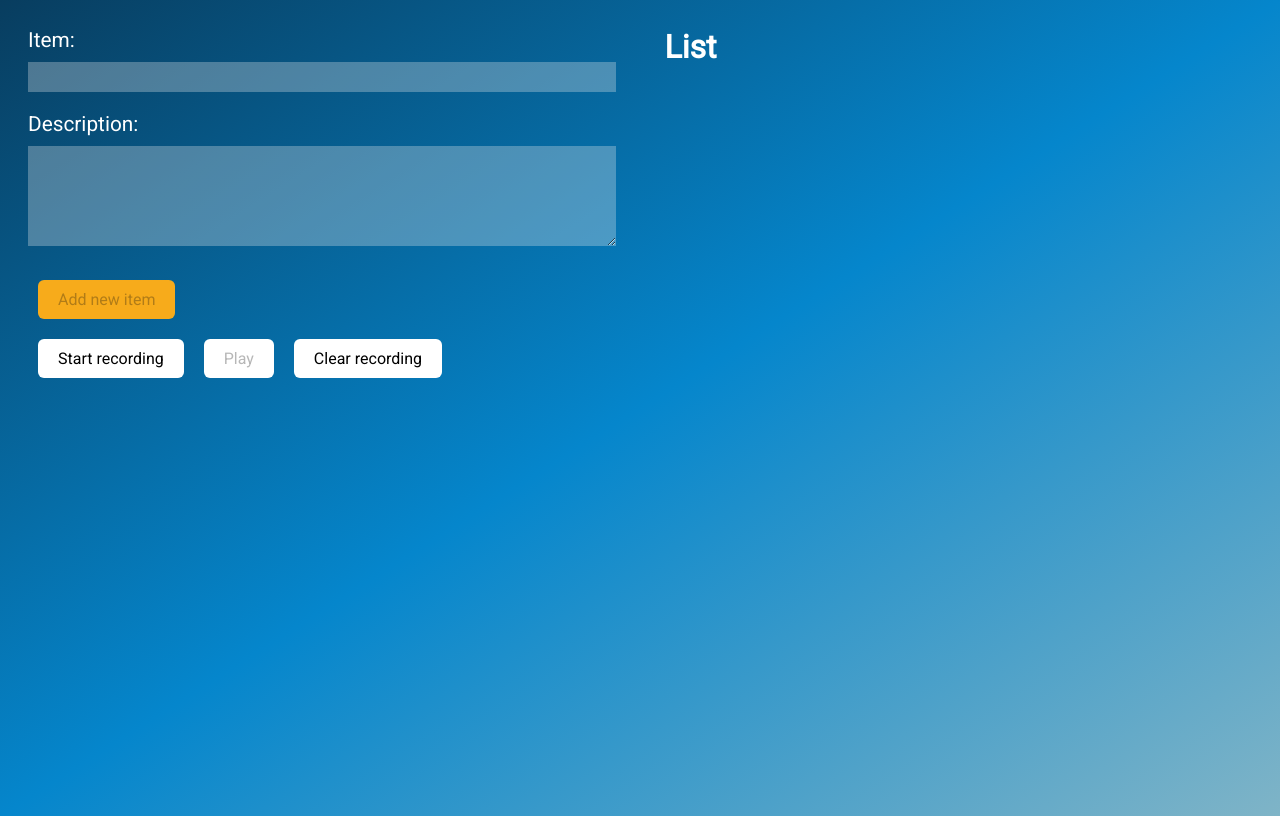
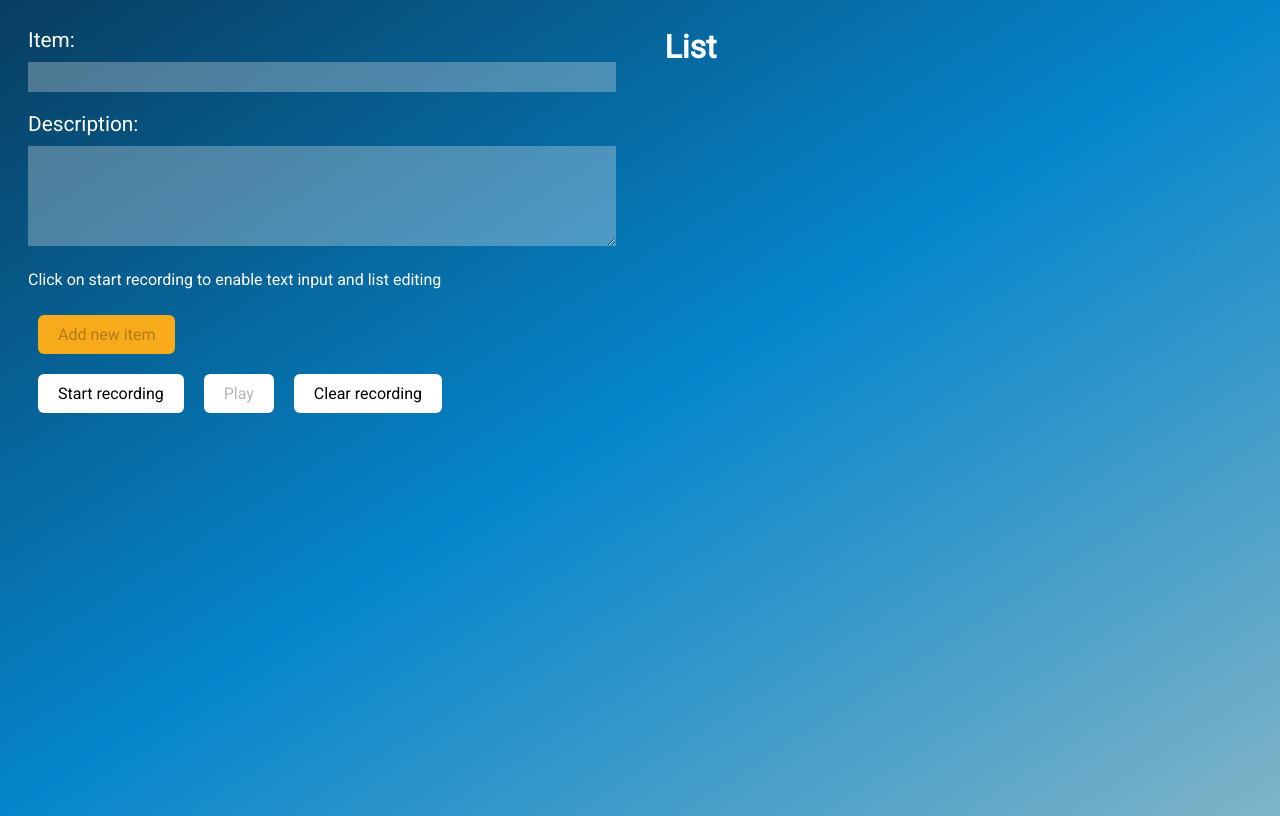
Before and after one commit to abojones/true-todo, a React app: page / in a window 1280 px wide. Built offline with nearby package versions, Linux system fonts and the light colour scheme.

Commit message:
Instructions and id update

```diff
--- a/src/components/App.js
+++ b/src/components/App.js
@@ -47,11 +47,8 @@ export default class App extends Component {
   handleSubmit = (e) => {
     e.preventDefault();
     const pendingList = this.managePending(),
-      rank = this.state.rank + 1;
-    let id = 1;
-    if (pendingList.length > 0) {
-      id = pendingList.map((elem) => elem.id).sort()[pendingList.length-1] + 1;
-    }
+      rank = this.state.rank + 1,
+      id = Date.now();
     let item = {
       name: this.state.item,
       desc: this.state.desc,
@@ -169,6 +166,9 @@ export default class App extends Component {
                           required={true}
                 />
             </div>
+            <div className="instructions">
+              <p>Click on start recording to enable text input and list editing</p>
+            </div>
             <button data-test-id="submit-btn"
                     className="btn submit-btn"
                     disabled={this.state.item === "" || this.state.desc === ""}
--- a/src/styles/components/_App.scss
+++ b/src/styles/components/_App.scss
@@ -37,6 +37,15 @@
       font-size: 1.3rem;
     }
   }
+
+  .instructions {
+    width: 100%;
+    color: white;
+    p {
+      margin-top: 0;
+    }
+  }
+
   textarea, input {
     width: 100%;
     font-size: 1.5rem;
```
